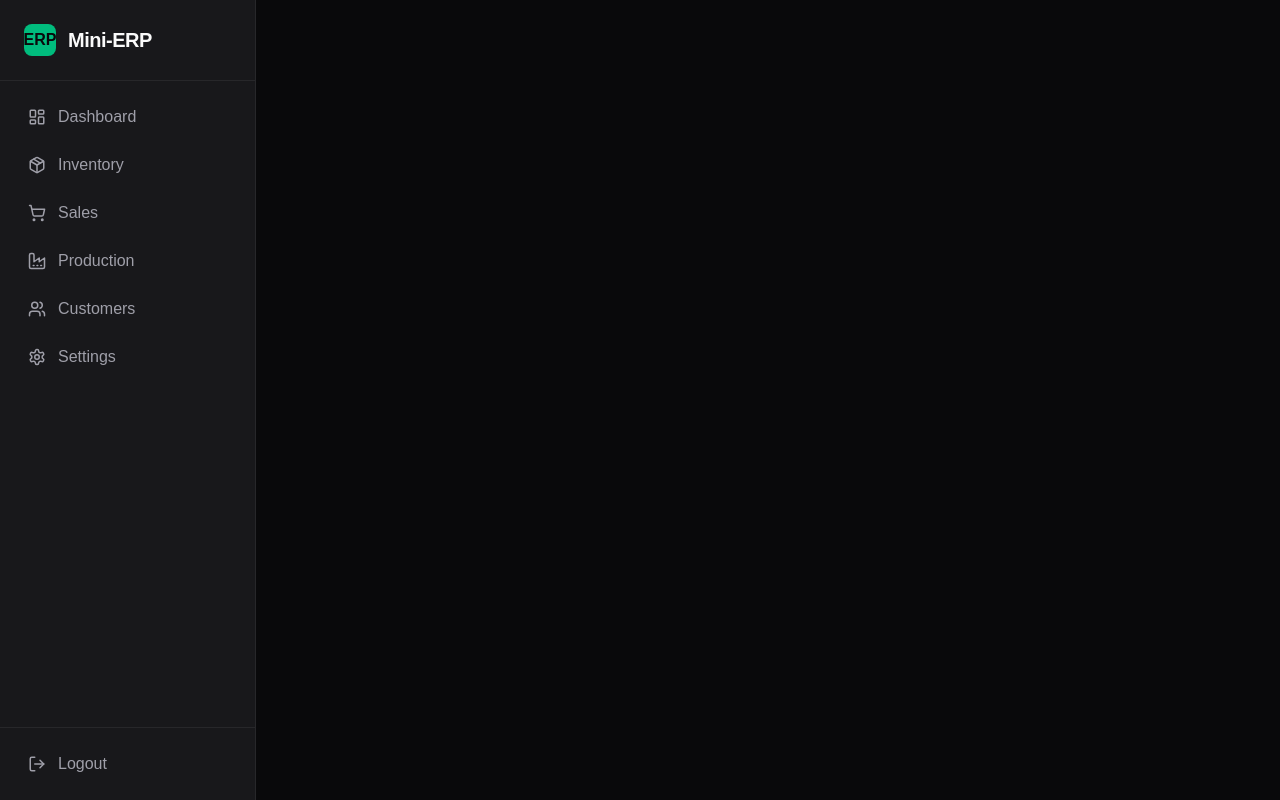
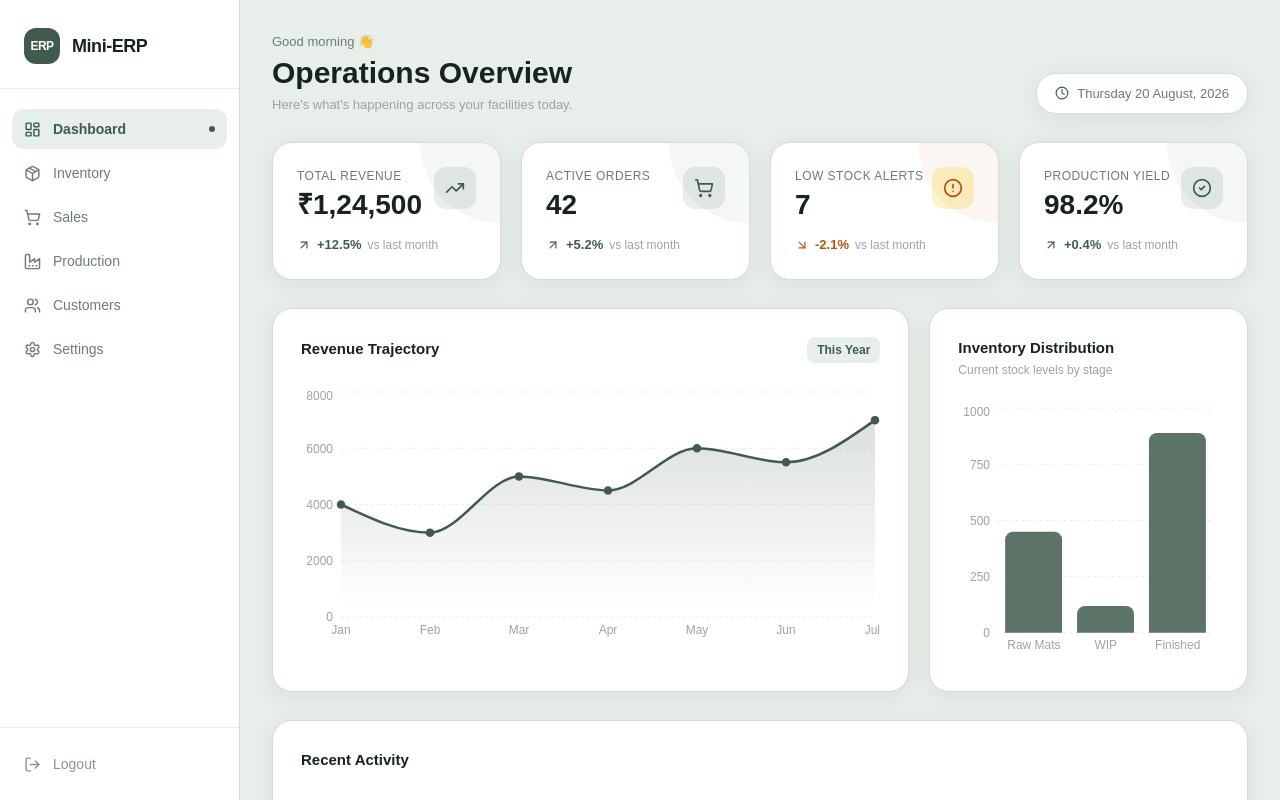
Before and after one commit to inderash18/ERP, a React (Vite) app in the folder frontend/: page /layout in a window 1280 px wide. Built offline with nearby package versions, Linux system fonts and the light colour scheme.

Commit message:
layout  and dashboard analytics

```diff
--- a/frontend/src/App.jsx
+++ b/frontend/src/App.jsx
@@ -5,6 +5,7 @@ import Login from "./components/Login";
 import AdminLogin from "./components/AdminLogin";
 import Signup from "./components/Signup";
 import Layout from "./components/Layout";
+import Dashboard from "./pages/Dashboard";
 import PageTransition from "./components/PageTransition";
 
 function AnimatedRoutes() {
@@ -50,7 +51,7 @@ function AnimatedRoutes() {
           }
         />
 
-        {/* Main Layout */}
+        {/* Main Layout with nested routes */}
         <Route
           path="/layout"
           element={
@@ -58,7 +59,10 @@ function AnimatedRoutes() {
               <Layout />
             </PageTransition>
           }
-        />
+        >
+          <Route index element={<Dashboard />} />
+          <Route path="dashboard" element={<Dashboard />} />
+        </Route>
 
         {/* Any unknown URL → Login */}
         <Route
--- a/frontend/src/components/Layout.jsx
+++ b/frontend/src/components/Layout.jsx
@@ -1,9 +1,10 @@
-import { Outlet, Link, useNavigate } from 'react-router-dom';
+import { Outlet, Link, useLocation, useNavigate } from 'react-router-dom';
 import { Package, Users, ShoppingCart, LogOut, LayoutDashboard, Settings, Factory } from 'lucide-react';
 import { motion } from 'framer-motion';
 
 export default function Layout() {
   const navigate = useNavigate();
+  const location = useLocation();
 
   const handleLogout = () => {
     localStorage.removeItem('token');
@@ -11,63 +12,98 @@ export default function Layout() {
   };
 
   const navItems = [
-    { name: 'Dashboard', path: '/', icon: LayoutDashboard },
-    { name: 'Inventory', path: '/inventory', icon: Package },
-    { name: 'Sales', path: '/sales', icon: ShoppingCart },
-    { name: 'Production', path: '/production', icon: Factory },
-    { name: 'Customers', path: '/customers', icon: Users },
-    { name: 'Settings', path: '/settings', icon: Settings },
+    { name: 'Dashboard', path: '/layout', icon: LayoutDashboard },
+    { name: 'Inventory', path: '/layout/inventory', icon: Package },
+    { name: 'Sales', path: '/layout/sales', icon: ShoppingCart },
+    { name: 'Production', path: '/layout/production', icon: Factory },
+    { name: 'Customers', path: '/layout/customers', icon: Users },
+    { name: 'Settings', path: '/layout/settings', icon: Settings },
   ];
 
+  const isActive = (path) => {
+    if (path === '/layout') return location.pathname === '/layout' || location.pathname === '/layout/';
+    return location.pathname.startsWith(path);
+  };
+
   return (
-    <div className="flex h-screen bg-zinc-950 text-zinc-50 overflow-hidden">
+    <div className="flex h-screen overflow-hidden" style={{ background: '#e8eee9' }}>
       {/* Sidebar */}
-      <aside className="w-64 bg-zinc-900 border-r border-zinc-800 flex flex-col">
-        <div className="p-6 border-b border-zinc-800">
+      <aside
+        className="w-60 flex flex-col"
+        style={{
+          background: '#fff',
+          borderRight: '1px solid #d4ddd6',
+          boxShadow: '2px 0 16px rgba(30,50,40,0.06)',
+        }}
+      >
+        {/* Logo */}
+        <div className="px-6 pt-7 pb-6" style={{ borderBottom: '1px solid #e8eee9' }}>
           <div className="flex items-center gap-3">
-            <div className="w-8 h-8 rounded-lg bg-emerald-500 flex items-center justify-center font-bold text-zinc-950">
+            <div
+              className="w-9 h-9 rounded-xl flex items-center justify-center text-xs font-bold text-white"
+              style={{ background: '#405b4d', letterSpacing: '-0.5px' }}
+            >
               ERP
             </div>
-            <span className="text-xl font-bold tracking-tight">Mini-ERP</span>
+            <span className="text-lg font-bold tracking-tight" style={{ color: '#17241d' }}>
+              Mini-ERP
+            </span>
           </div>
         </div>
 
-        <nav className="flex-1 p-4 space-y-2 overflow-y-auto">
-          {navItems.map((item) => (
+        {/* Nav */}
+        <nav className="flex-1 px-3 py-5 space-y-1 overflow-y-auto">
+          {navItems.map((item) => {
+            const active = isActive(item.path);
+            return (
               <Link
                 key={item.name}
                 to={item.path}
-              className="flex items-center gap-3 px-3 py-2 rounded-lg text-zinc-400 hover:text-zinc-50 hover:bg-zinc-800/50 transition-colors"
+                className="flex items-center gap-3 px-3 py-2.5 rounded-xl text-sm font-medium transition-all duration-150"
+                style={{
+                  color: active ? '#405b4d' : '#6b7c71',
+                  background: active ? '#e8eee9' : 'transparent',
+                  fontWeight: active ? 600 : 500,
+                }}
               >
-              <item.icon size={18} />
-              <span className="font-medium">{item.name}</span>
+                <item.icon size={17} />
+                <span>{item.name}</span>
+                {active && (
+                  <div
+                    className="ml-auto w-1.5 h-1.5 rounded-full"
+                    style={{ background: '#405b4d' }}
+                  />
+                )}
               </Link>
-          ))}
+            );
+          })}
         </nav>
 
-        <div className="p-4 border-t border-zinc-800">
+        {/* Logout */}
+        <div className="px-3 py-4" style={{ borderTop: '1px solid #e8eee9' }}>
           <button
             onClick={handleLogout}
-            className="flex items-center gap-3 px-3 py-2 w-full rounded-lg text-zinc-400 hover:text-red-400 hover:bg-red-500/10 transition-colors"
+            className="flex items-center gap-3 px-3 py-2.5 w-full rounded-xl text-sm font-medium transition-all duration-150"
+            style={{ color: '#8b948e' }}
+            onMouseEnter={e => { e.currentTarget.style.color = '#c0392b'; e.currentTarget.style.background = '#fdf0ee'; }}
+            onMouseLeave={e => { e.currentTarget.style.color = '#8b948e'; e.currentTarget.style.background = 'transparent'; }}
           >
-            <LogOut size={18} />
-            <span className="font-medium">Logout</span>
+            <LogOut size={17} />
+            <span>Logout</span>
           </button>
         </div>
       </aside>
 
       {/* Main Content */}
-      <main className="flex-1 overflow-y-auto bg-zinc-950">
-        <div className="p-8 max-w-7xl mx-auto h-full">
+      <main className="flex-1 overflow-y-auto" style={{ background: '#e8eee9' }}>
         <motion.div
           initial={{ opacity: 0, y: 10 }}
           animate={{ opacity: 1, y: 0 }}
           exit={{ opacity: 0, y: -10 }}
-            className="h-full"
+          className="p-8 max-w-7xl mx-auto"
         >
           <Outlet />
         </motion.div>
-        </div>
       </main>
     </div>
   );
--- a/frontend/src/pages/Dashboard.jsx
+++ b/frontend/src/pages/Dashboard.jsx
@@ -1,6 +1,12 @@
 import { motion } from 'framer-motion';
-import { AreaChart, Area, XAxis, YAxis, CartesianGrid, Tooltip, ResponsiveContainer, BarChart, Bar } from 'recharts';
-import { Package, TrendingUp, AlertCircle, CheckCircle2 } from 'lucide-react';
+import {
+  AreaChart, Area, XAxis, YAxis, CartesianGrid, Tooltip,
+  ResponsiveContainer, BarChart, Bar
+} from 'recharts';
+import {
+  Package, TrendingUp, AlertCircle, CheckCircle2,
+  ShoppingCart, Users, ArrowUpRight, ArrowDownRight, Clock
+} from 'lucide-react';
 
 const revenueData = [
   { name: 'Jan', value: 4000 },
@@ -18,105 +24,208 @@ const inventoryData = [
   { name: 'Finished', value: 890 },
 ];
 
-const StatCard = ({ title, value, change, icon: Icon, trend }) => (
+const activity = [
+  { icon: ShoppingCart, label: 'New order #1042 received', time: '2 min ago', color: '#405b4d' },
+  { icon: Package, label: 'Stock replenishment: Steel Rods', time: '18 min ago', color: '#6b7c71' },
+  { icon: AlertCircle, label: 'Low stock alert: Copper Wire', time: '45 min ago', color: '#b45309' },
+  { icon: Users, label: 'New customer: Apex Industries', time: '1h ago', color: '#405b4d' },
+  { icon: CheckCircle2, label: 'Production batch #88 complete', time: '2h ago', color: '#405b4d' },
+];
+
+const card = {
+  background: '#fff',
+  borderRadius: '20px',
+  boxShadow: '0 4px 24px rgba(30,50,40,0.07)',
+  border: '1px solid #d4ddd6',
+};
+
+const StatCard = ({ title, value, change, icon: Icon, trend, delay = 0 }) => (
   <motion.div
-    initial={{ opacity: 0, y: 20 }}
+    initial={{ opacity: 0, y: 24 }}
     animate={{ opacity: 1, y: 0 }}
-    className="bg-zinc-900/50 backdrop-blur-xl border border-zinc-800/50 p-6 rounded-2xl shadow-2xl relative overflow-hidden group"
+    transition={{ delay, type: 'spring', stiffness: 200, damping: 22 }}
+    style={{ ...card, padding: '24px', position: 'relative', overflow: 'hidden' }}
   >
-    <div className="absolute inset-0 bg-gradient-to-br from-emerald-500/5 to-transparent opacity-0 group-hover:opacity-100 transition-opacity duration-500" />
-    <div className="flex justify-between items-start relative z-10">
+    {/* Subtle corner accent */}
+    <div style={{
+      position: 'absolute', top: 0, right: 0, width: 80, height: 80,
+      background: trend === 'up' ? 'rgba(64,91,77,0.05)' : 'rgba(180,83,9,0.05)',
+      borderRadius: '0 20px 0 80px',
+    }} />
+
+    <div style={{ display: 'flex', justifyContent: 'space-between', alignItems: 'flex-start' }}>
       <div>
-        <p className="text-zinc-400 text-sm font-medium mb-1">{title}</p>
-        <h3 className="text-3xl font-bold text-zinc-50">{value}</h3>
+        <p style={{ color: '#6b7c71', fontSize: 12, fontWeight: 500, marginBottom: 6, letterSpacing: '0.04em', textTransform: 'uppercase' }}>
+          {title}
+        </p>
+        <h3 style={{ color: '#17241d', fontSize: 28, fontWeight: 700, lineHeight: 1 }}>{value}</h3>
       </div>
-      <div className={`p-3 rounded-xl ${trend === 'up' ? 'bg-emerald-500/10 text-emerald-400' : 'bg-rose-500/10 text-rose-400'}`}>
-        <Icon size={24} />
+      <div style={{
+        width: 42, height: 42, borderRadius: 12,
+        background: trend === 'up' ? '#e8eee9' : '#fef3c7',
+        display: 'flex', alignItems: 'center', justifyContent: 'center',
+        color: trend === 'up' ? '#405b4d' : '#b45309',
+      }}>
+        <Icon size={20} />
       </div>
     </div>
-    <div className="mt-4 flex items-center gap-2 text-sm relative z-10">
-      <span className={trend === 'up' ? 'text-emerald-400' : 'text-rose-400'}>{change}</span>
-      <span className="text-zinc-500">vs last month</span>
+
+    <div style={{ marginTop: 16, display: 'flex', alignItems: 'center', gap: 6 }}>
+      {trend === 'up'
+        ? <ArrowUpRight size={14} color="#405b4d" />
+        : <ArrowDownRight size={14} color="#b45309" />}
+      <span style={{ color: trend === 'up' ? '#405b4d' : '#b45309', fontSize: 13, fontWeight: 600 }}>{change}</span>
+      <span style={{ color: '#9da49f', fontSize: 12 }}>vs last month</span>
     </div>
   </motion.div>
 );
 
 export default function Dashboard() {
+  const now = new Date();
+  const greeting = now.getHours() < 12 ? 'Good morning' : now.getHours() < 17 ? 'Good afternoon' : 'Good evening';
+
   return (
-    <div className="space-y-6">
-      <div className="flex justify-between items-end mb-8">
+    <div style={{ display: 'flex', flexDirection: 'column', gap: 28 }}>
+
+      {/* Header */}
+      <motion.div
+        initial={{ opacity: 0, y: -10 }}
+        animate={{ opacity: 1, y: 0 }}
+        style={{ display: 'flex', justifyContent: 'space-between', alignItems: 'flex-end' }}
+      >
         <div>
-          <h1 className="text-4xl font-extrabold tracking-tight bg-clip-text text-transparent bg-gradient-to-r from-zinc-50 to-zinc-400">
+          <p style={{ color: '#6b7c71', fontSize: 13, fontWeight: 500, marginBottom: 4 }}>
+            {greeting} 👋
+          </p>
+          <h1 style={{ color: '#17241d', fontSize: 30, fontWeight: 700, lineHeight: 1.1 }}>
             Operations Overview
           </h1>
-          <p className="text-zinc-400 mt-2">Welcome back. Here's what's happening across your facilities today.</p>
+          <p style={{ color: '#9da49f', marginTop: 6, fontSize: 13 }}>
+            Here's what's happening across your facilities today.
+          </p>
         </div>
+        <div style={{
+          ...card,
+          padding: '10px 18px',
+          display: 'flex', alignItems: 'center', gap: 8,
+          fontSize: 13, color: '#6b7c71',
+        }}>
+          <Clock size={14} color="#405b4d" />
+          {now.toLocaleDateString('en-IN', { weekday: 'long', day: 'numeric', month: 'long', year: 'numeric' })}
+        </div>
+      </motion.div>
+
+      {/* KPI Cards */}
+      <div style={{ display: 'grid', gridTemplateColumns: 'repeat(4, 1fr)', gap: 20 }}>
+        <StatCard title="Total Revenue" value="₹1,24,500" change="+12.5%" icon={TrendingUp} trend="up" delay={0.05} />
+        <StatCard title="Active Orders" value="42" change="+5.2%" icon={ShoppingCart} trend="up" delay={0.10} />
+        <StatCard title="Low Stock Alerts" value="7" change="-2.1%" icon={AlertCircle} trend="down" delay={0.15} />
+        <StatCard title="Production Yield" value="98.2%" change="+0.4%" icon={CheckCircle2} trend="up" delay={0.20} />
       </div>
 
-      {/* KPI Cards */}
-      <div className="grid grid-cols-1 md:grid-cols-2 lg:grid-cols-4 gap-6">
-        <StatCard title="Total Revenue" value="$124,500" change="+12.5%" icon={TrendingUp} trend="up" />
-        <StatCard title="Active Orders" value="42" change="+5.2%" icon={Package} trend="up" />
-        <StatCard title="Low Stock Alerts" value="7" change="-2.1%" icon={AlertCircle} trend="down" />
-        <StatCard title="Production Yield" value="98.2%" change="+0.4%" icon={CheckCircle2} trend="up" />
-      </div>
+      {/* Charts */}
+      <div style={{ display: 'grid', gridTemplateColumns: '2fr 1fr', gap: 20 }}>
 
-      {/* Charts Section */}
-      <div className="grid grid-cols-1 lg:grid-cols-3 gap-6 mt-8">
-        {/* Revenue Area Chart */}
+        {/* Revenue Chart */}
         <motion.div
-          initial={{ opacity: 0, scale: 0.95 }}
+          initial={{ opacity: 0, scale: 0.97 }}
           animate={{ opacity: 1, scale: 1 }}
-          transition={{ delay: 0.2 }}
-          className="lg:col-span-2 bg-zinc-900/50 backdrop-blur-xl border border-zinc-800/50 p-6 rounded-2xl shadow-xl"
+          transition={{ delay: 0.25 }}
+          style={{ ...card, padding: 28 }}
         >
-          <h3 className="text-lg font-semibold text-zinc-100 mb-6">Revenue Trajectory</h3>
-          <div className="h-[300px] w-full">
+          <div style={{ display: 'flex', justifyContent: 'space-between', alignItems: 'center', marginBottom: 24 }}>
+            <h3 style={{ color: '#17241d', fontSize: 15, fontWeight: 600 }}>Revenue Trajectory</h3>
+            <span style={{
+              background: '#e8eee9', color: '#405b4d', borderRadius: 8,
+              padding: '4px 10px', fontSize: 12, fontWeight: 600
+            }}>This Year</span>
+          </div>
+          <div style={{ height: 260 }}>
             <ResponsiveContainer width="100%" height="100%">
-              <AreaChart data={revenueData} margin={{ top: 10, right: 10, left: -20, bottom: 0 }}>
+              <AreaChart data={revenueData} margin={{ top: 5, right: 5, left: -20, bottom: 0 }}>
                 <defs>
                   <linearGradient id="colorRevenue" x1="0" y1="0" x2="0" y2="1">
-                    <stop offset="5%" stopColor="#10b981" stopOpacity={0.3}/>
-                    <stop offset="95%" stopColor="#10b981" stopOpacity={0}/>
+                    <stop offset="5%" stopColor="#405b4d" stopOpacity={0.18} />
+                    <stop offset="95%" stopColor="#405b4d" stopOpacity={0} />
                   </linearGradient>
                 </defs>
-                <CartesianGrid strokeDasharray="3 3" stroke="#27272a" vertical={false} />
-                <XAxis dataKey="name" stroke="#52525b" tick={{fill: '#a1a1aa'}} axisLine={false} tickLine={false} />
-                <YAxis stroke="#52525b" tick={{fill: '#a1a1aa'}} axisLine={false} tickLine={false} />
+                <CartesianGrid strokeDasharray="3 3" stroke="#e8eee9" vertical={false} />
+                <XAxis dataKey="name" stroke="#c5d0c8" tick={{ fill: '#9da49f', fontSize: 12 }} axisLine={false} tickLine={false} />
+                <YAxis stroke="#c5d0c8" tick={{ fill: '#9da49f', fontSize: 12 }} axisLine={false} tickLine={false} />
                 <Tooltip
-                  contentStyle={{ backgroundColor: '#18181b', border: '1px solid #27272a', borderRadius: '12px' }}
-                  itemStyle={{ color: '#10b981' }}
+                  contentStyle={{ background: '#fff', border: '1px solid #d4ddd6', borderRadius: 12, boxShadow: '0 4px 12px rgba(30,50,40,0.1)' }}
+                  itemStyle={{ color: '#405b4d', fontWeight: 600 }}
+                  labelStyle={{ color: '#17241d', fontWeight: 600 }}
                 />
-                <Area type="monotone" dataKey="value" stroke="#10b981" strokeWidth={3} fillOpacity={1} fill="url(#colorRevenue)" />
+                <Area type="monotone" dataKey="value" stroke="#405b4d" strokeWidth={2.5} fillOpacity={1} fill="url(#colorRevenue)" dot={{ fill: '#405b4d', r: 3 }} activeDot={{ r: 5 }} />
               </AreaChart>
             </ResponsiveContainer>
           </div>
         </motion.div>
 
-        {/* Inventory Distribution */}
+        {/* Inventory Chart */}
         <motion.div
-          initial={{ opacity: 0, scale: 0.95 }}
+          initial={{ opacity: 0, scale: 0.97 }}
           animate={{ opacity: 1, scale: 1 }}
-          transition={{ delay: 0.3 }}
-          className="bg-zinc-900/50 backdrop-blur-xl border border-zinc-800/50 p-6 rounded-2xl shadow-xl"
+          transition={{ delay: 0.30 }}
+          style={{ ...card, padding: 28 }}
         >
-          <h3 className="text-lg font-semibold text-zinc-100 mb-6">Inventory Distribution</h3>
-          <div className="h-[300px] w-full">
+          <div style={{ marginBottom: 24 }}>
+            <h3 style={{ color: '#17241d', fontSize: 15, fontWeight: 600 }}>Inventory Distribution</h3>
+            <p style={{ color: '#9da49f', fontSize: 12, marginTop: 2 }}>Current stock levels by stage</p>
+          </div>
+          <div style={{ height: 260 }}>
             <ResponsiveContainer width="100%" height="100%">
-              <BarChart data={inventoryData} margin={{ top: 10, right: 10, left: -20, bottom: 0 }}>
-                <CartesianGrid strokeDasharray="3 3" stroke="#27272a" vertical={false} />
-                <XAxis dataKey="name" stroke="#52525b" tick={{fill: '#a1a1aa'}} axisLine={false} tickLine={false} />
-                <YAxis stroke="#52525b" tick={{fill: '#a1a1aa'}} axisLine={false} tickLine={false} />
+              <BarChart data={inventoryData} margin={{ top: 5, right: 5, left: -20, bottom: 0 }}>
+                <CartesianGrid strokeDasharray="3 3" stroke="#e8eee9" vertical={false} />
+                <XAxis dataKey="name" stroke="#c5d0c8" tick={{ fill: '#9da49f', fontSize: 12 }} axisLine={false} tickLine={false} />
+                <YAxis stroke="#c5d0c8" tick={{ fill: '#9da49f', fontSize: 12 }} axisLine={false} tickLine={false} />
                 <Tooltip
-                  cursor={{ fill: '#27272a' }}
-                  contentStyle={{ backgroundColor: '#18181b', border: '1px solid #27272a', borderRadius: '12px' }}
+                  cursor={{ fill: '#e8eee9' }}
+                  contentStyle={{ background: '#fff', border: '1px solid #d4ddd6', borderRadius: 12, boxShadow: '0 4px 12px rgba(30,50,40,0.1)' }}
+                  itemStyle={{ color: '#405b4d', fontWeight: 600 }}
+                  labelStyle={{ color: '#17241d', fontWeight: 600 }}
                 />
-                <Bar dataKey="value" fill="#3b82f6" radius={[6, 6, 0, 0]} />
+                <Bar dataKey="value" fill="#405b4d" radius={[8, 8, 0, 0]} opacity={0.85} />
               </BarChart>
             </ResponsiveContainer>
           </div>
         </motion.div>
       </div>
+
+      {/* Recent Activity */}
+      <motion.div
+        initial={{ opacity: 0, y: 16 }}
+        animate={{ opacity: 1, y: 0 }}
+        transition={{ delay: 0.35 }}
+        style={{ ...card, padding: 28 }}
+      >
+        <h3 style={{ color: '#17241d', fontSize: 15, fontWeight: 600, marginBottom: 20 }}>Recent Activity</h3>
+        <div style={{ display: 'flex', flexDirection: 'column', gap: 0 }}>
+          {activity.map((item, i) => (
+            <div
+              key={i}
+              style={{
+                display: 'flex', alignItems: 'center', gap: 14,
+                padding: '13px 0',
+                borderBottom: i < activity.length - 1 ? '1px solid #f0f4f1' : 'none',
+              }}
+            >
+              <div style={{
+                width: 36, height: 36, borderRadius: 10,
+                background: '#e8eee9', display: 'flex',
+                alignItems: 'center', justifyContent: 'center',
+                color: item.color, flexShrink: 0,
+              }}>
+                <item.icon size={16} />
+              </div>
+              <span style={{ color: '#3f4943', fontSize: 13, fontWeight: 500, flex: 1 }}>{item.label}</span>
+              <span style={{ color: '#9da49f', fontSize: 12, whiteSpace: 'nowrap' }}>{item.time}</span>
+            </div>
+          ))}
+        </div>
+      </motion.div>
+
     </div>
   );
 }
```
Lines whose indentation alone changed are shown as unchanged.
